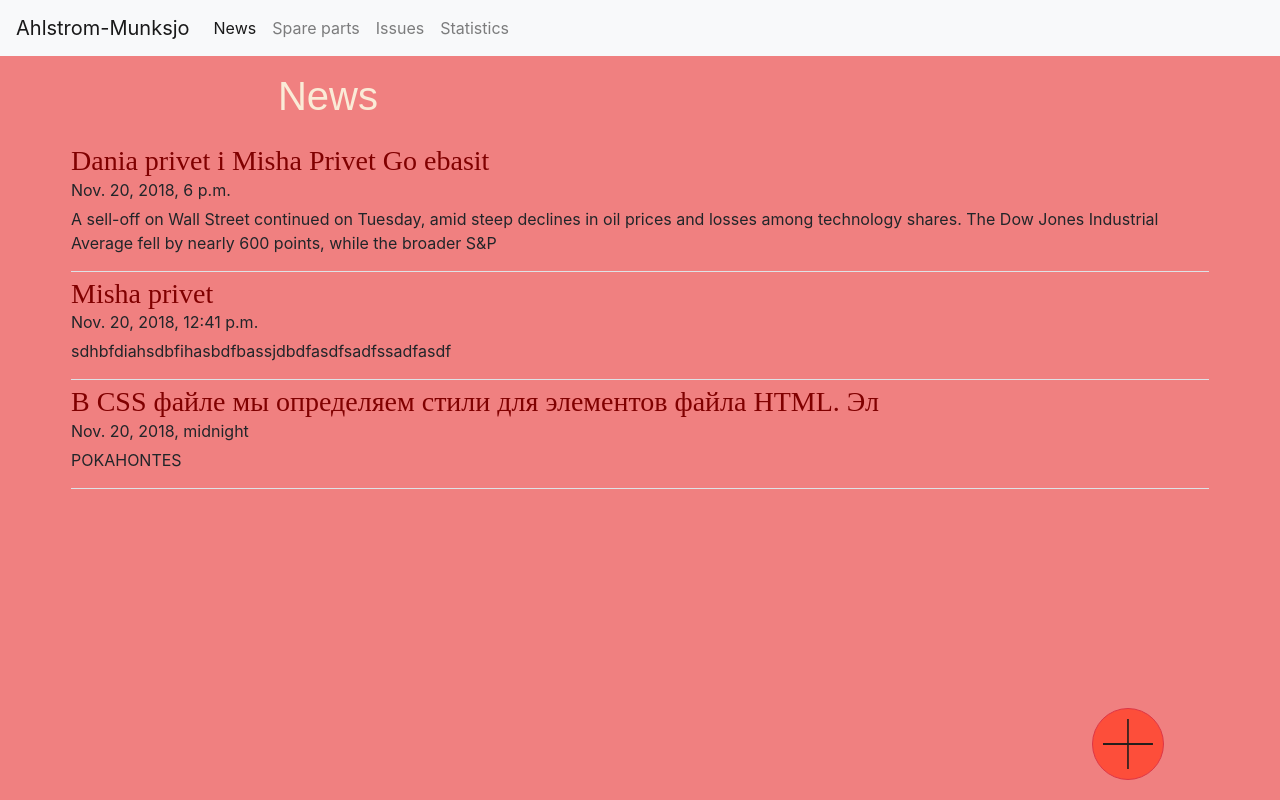
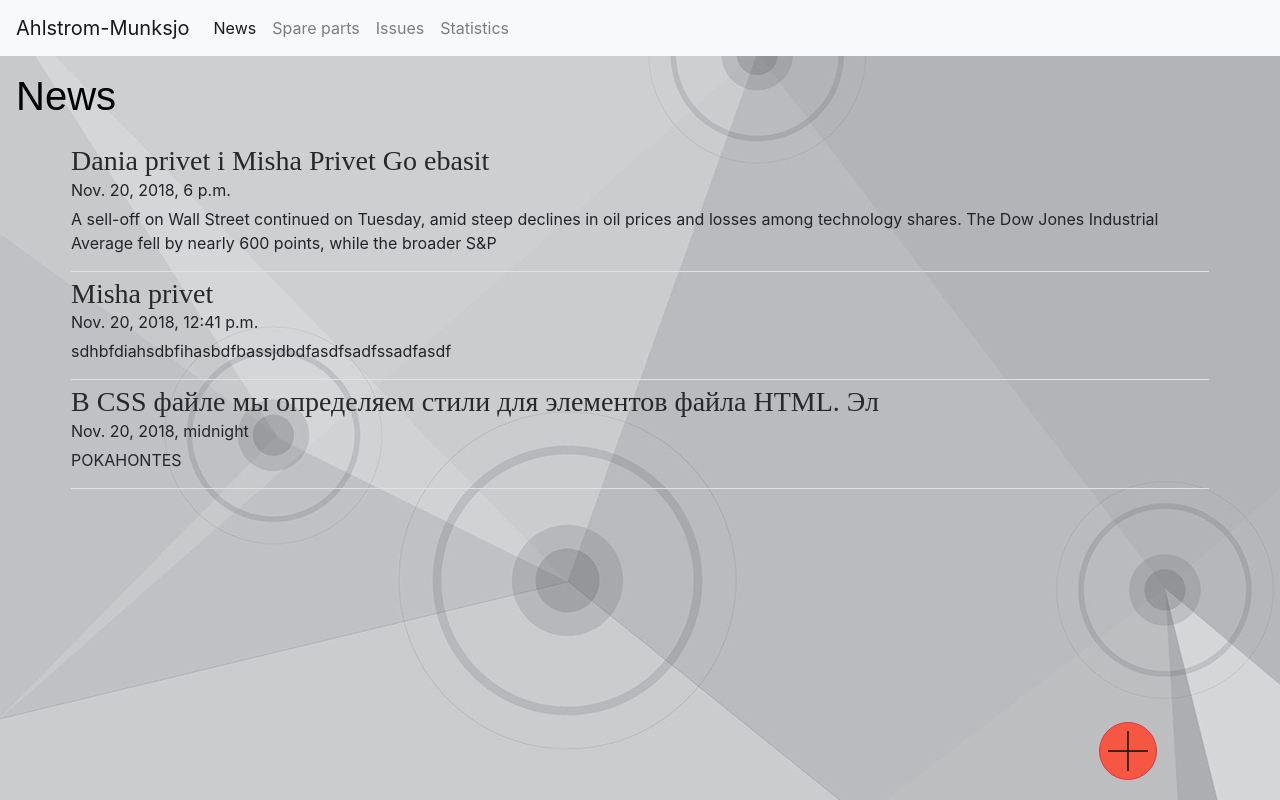
Before and after one commit to Daniilmass/Ahlstrom-hack-1, a Django app: page / in a window 1280 px wide. Run offline with Django 3.2, Linux system fonts and the light colour scheme; data comes from the database, SQL or seed files in the repository; some libraries are stand-ins or nearby versions.

Commit message:
Minor look changes

```diff
--- a/static/Supreme.css
+++ b/static/Supreme.css
@@ -1,5 +1,6 @@
 body {
-    background-color: lightcoral;
+    /*background-color: lightcoral;*/
+    background-image: url("GreyPolygons_1400x900.jpg");
 }
 
 #col_news {
@@ -21,10 +22,10 @@ body {
 }
 
 h1 {
-    text-align: center;
-    margin-left: -50%;
+    text-align: left;
+    margin-left: 0%;
     font-family: Arial, Helvetica, SansSerif;
-    color: antiquewhite;
+    color: black;
 }
 
 h3 {
@@ -32,7 +33,7 @@ h3 {
     /*margin-right: 50%;*/
     text-align: left;
     font-family: "Kino MT";
-    color: maroon;
+    color: #282828;
 
 }
 .button_right_fix {
@@ -47,14 +48,16 @@ h3 {
 .button1 {
     border-radius: 50%;
 
-    padding: 10px;
+    padding: 8px;
     background-color: rgba(255, 71, 48, 0.87);
 }
 
 .table {
+    background-color: #e0e0e0;
     border: 1px solid black;
-    table-layout: fixed;
+    table-layout: auto;
     border-collapse: collapse;
     font-size: xx-small ;
     text-space: nowrap;
+
 }
--- a/templates/index.html
+++ b/templates/index.html
@@ -30,7 +30,7 @@
     </div>
     <div class="row justify-content-md-center button_right_fix fixed-bottom">
 
-        <button type="button" align="center" class= "btn button1 btn-lg btn-outline-danger"><img width="50px" height="50px" src="static/rwanda-plus-icon.png"></button>
+        <button type="button" align="center" class= "btn button1 btn-lg btn-outline-danger"><img width="40px" height="40px" src="static/rwanda-plus-icon.png"></button>
 
     </div>
 {% endblock %}
```
Also changed, not shown: static/GreyPolygons_1400x900.jpg (added).
